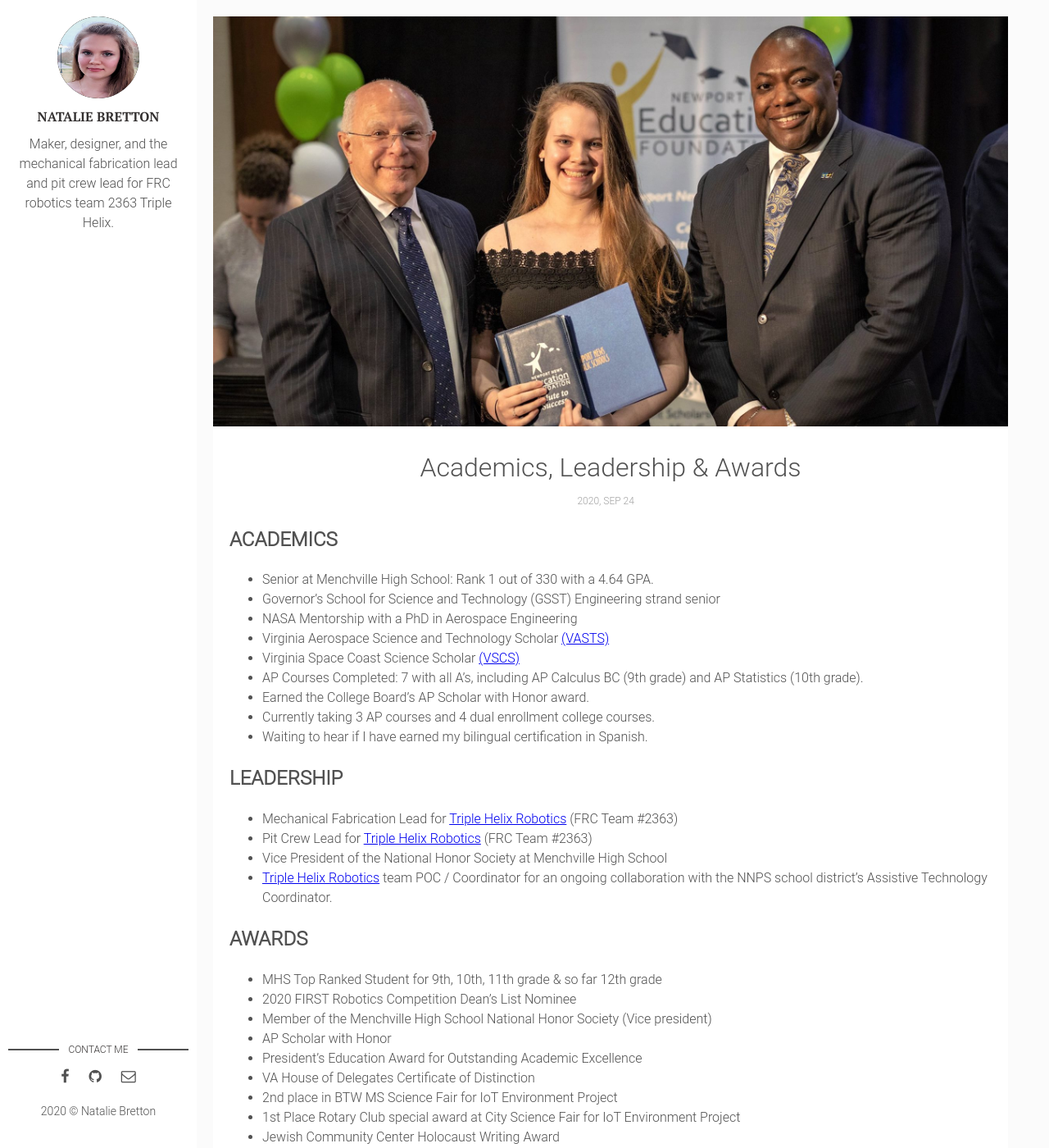
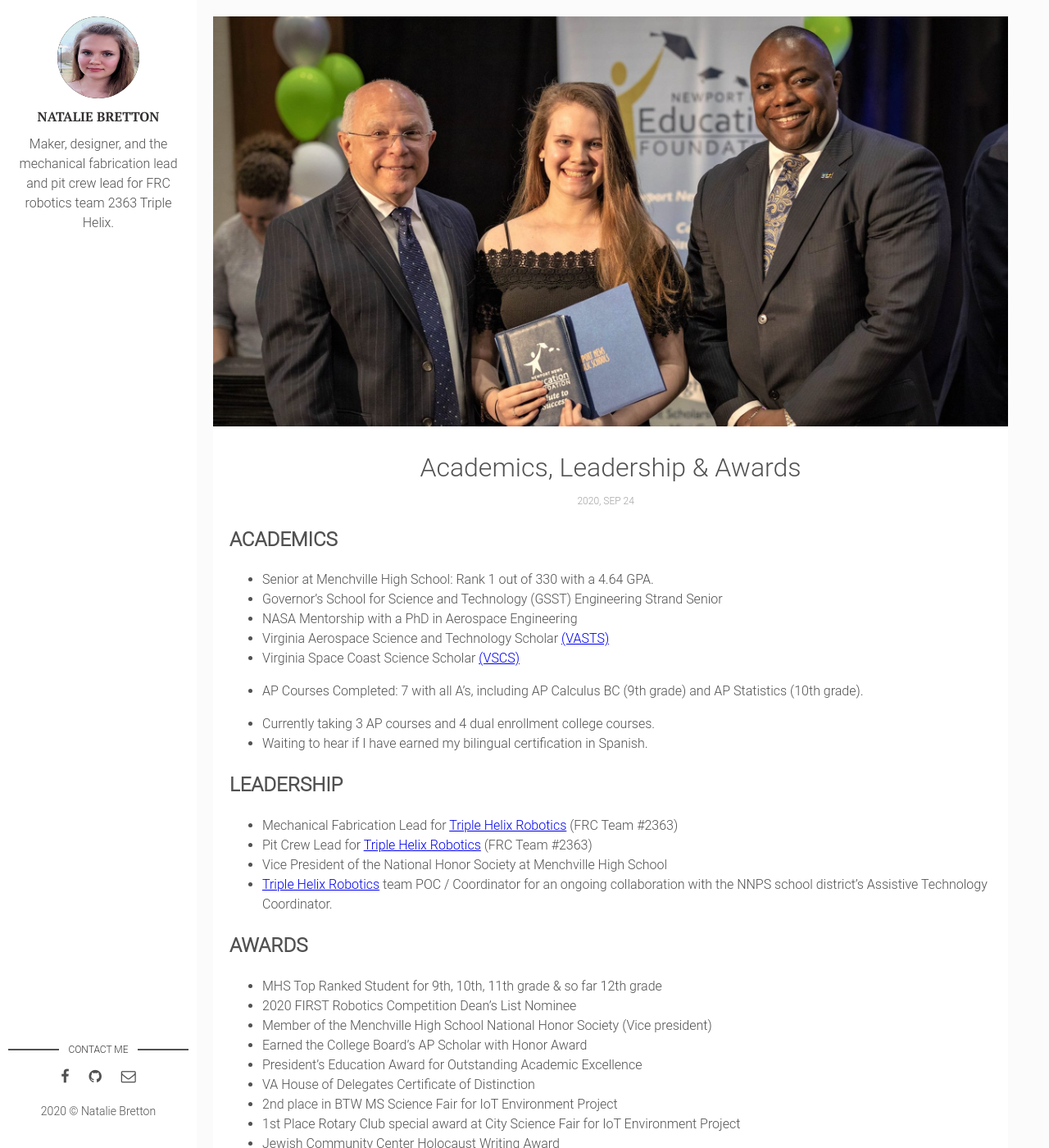
Before and after one commit to natgrrl/natgrrl.github.io, a Jekyll site: the page built from _posts/2020-09-24-academic-awards.markdown, in a window 1280 px wide and 1400 px high. Shown: the whole window at 82% size. Built offline with Jekyll 4.4.1, drawn with Linux system fonts in a browser that asks for light colours.

Commit message:
Update 2020-09-24-academic-awards.markdown

```diff
--- a/_posts/2020-09-24-academic-awards.markdown
+++ b/_posts/2020-09-24-academic-awards.markdown
@@ -10,12 +10,12 @@
 ## ACADEMICS
 
 * Senior at Menchville High School:  Rank 1 out of 330 with a 4.64 GPA.
-* Governor’s School for Science and Technology (GSST) Engineering strand senior
+* Governor’s School for Science and Technology (GSST) Engineering Strand Senior
 * NASA Mentorship with a PhD in Aerospace Engineering
 * Virginia Aerospace Science and Technology Scholar [(VASTS)](https://vsgc.odu.edu/vasts/)
 * Virginia Space Coast Science Scholar [(VSCS)](https://vsgc.odu.edu/spacecoast/)
 * AP Courses Completed: 7 with all A's, including AP Calculus BC (9th grade) and AP Statistics (10th grade).
-* Earned the College Board’s AP Scholar with Honor award.
+
 * Currently taking 3 AP courses and 4 dual enrollment college courses.
 * Waiting to hear if I have earned my bilingual certification in Spanish.
 
```
Also changed, not shown: other parts of _posts/2020-09-24-academic-awards.markdown (+1 -1 lines).
